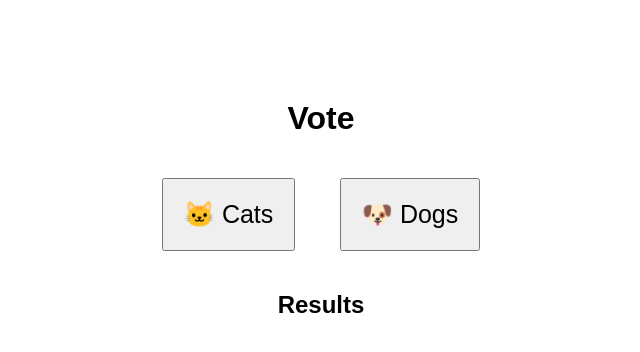
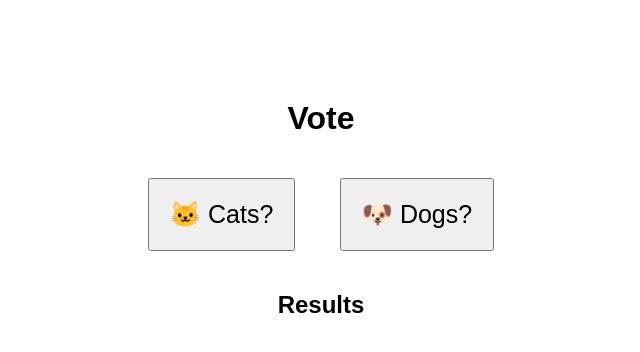
Before and after one commit to moelkashef74/voting-app-compose, a website: page public/index.html in a window 1280 px wide. Shown: the whole page, without its empty margins (319-959 px from the left). Drawn offline with Linux system fonts and the light colour scheme; no server answers.

Commit message:
Update vote button text for clarity

```diff
--- a/public/index.html
+++ b/public/index.html
@@ -10,9 +10,9 @@
 
 <h1>Vote</h1>
 
-<button onclick="vote('cats?')">🐱 Cats</button>
+<button onclick="vote('cats')">🐱 Cats?</button>
 
-<button onclick="vote('dogs?')">🐶 Dogs</button>
+<button onclick="vote('dogs')">🐶 Dogs?</button>
 
 <h2>Results</h2>
 
```
